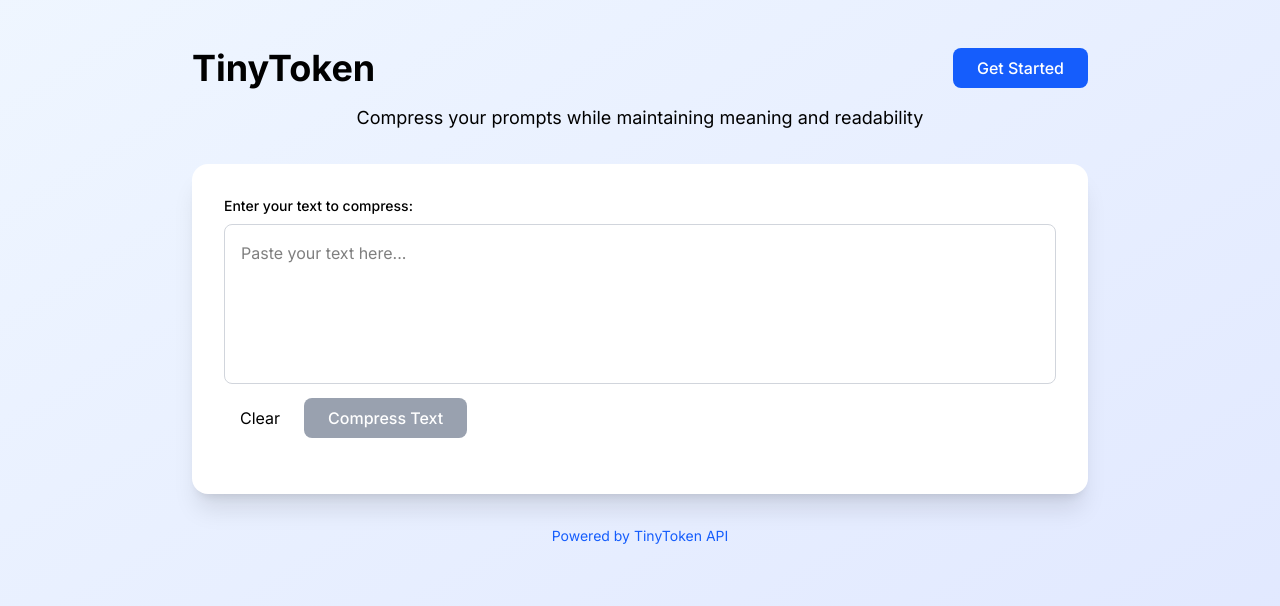
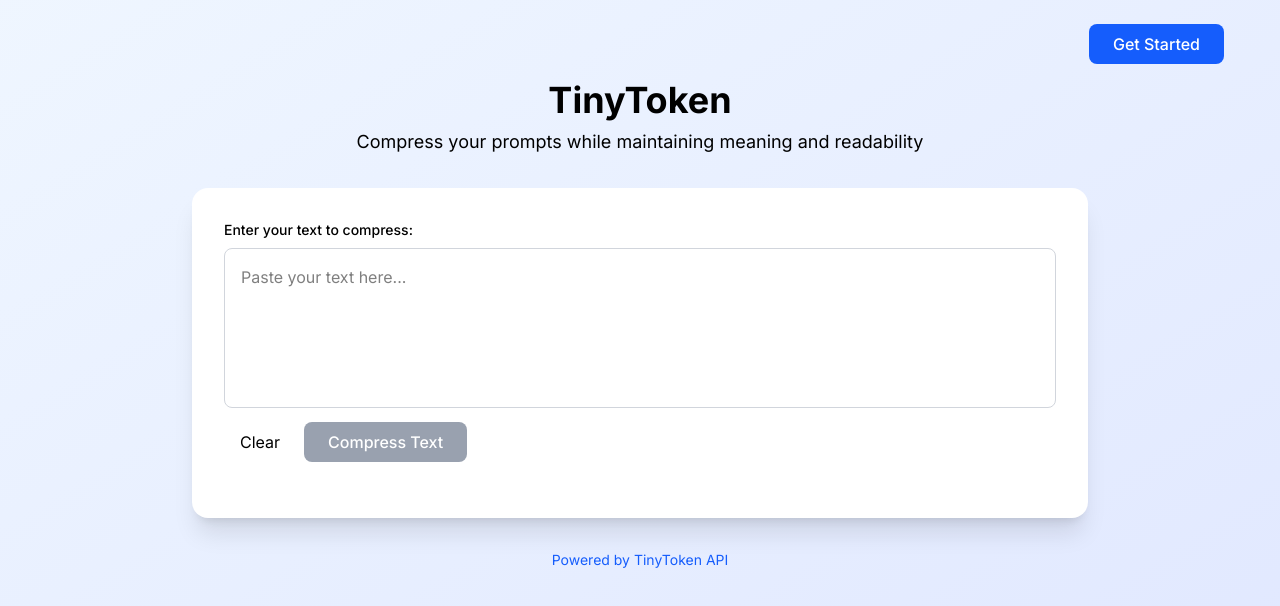
Before and after one commit to elliot-evno/tinytoken.org, a Next.js app: page / in a window 1280 px wide. Shown: the top 606 px of the page. Built offline with nearby package versions, Linux system fonts and the light colour scheme; no server answers.

Commit message:
improved start page

```diff
--- a/src/app/page.tsx
+++ b/src/app/page.tsx
@@ -79,13 +79,9 @@
 
   return (
     <div className="min-h-screen bg-gradient-to-br from-blue-50 to-indigo-100 p-4">
-      <div className="max-w-4xl mx-auto">
-        {/* Header */}
-        <div className="text-center mb-8 pt-8">
-          <div className="flex justify-between items-center mb-4">
-            <h1 className="text-4xl font-bold text-black">
-              TinyToken
-            </h1>
+      <div className="max-w-4xl mx-auto relative">
+        {/* Top Navigation */}
+        <div className="absolute top-0 -right-34 pt-2">
           <button
             onClick={() => router.push(user ? '/dashboard' : '/landing')}
             className="px-6 py-2 bg-blue-600 text-white rounded-lg hover:bg-blue-700 transition-all duration-200 font-medium"
@@ -93,6 +89,12 @@
             {user ? 'Go to Dashboard' : 'Get Started'}
           </button>
         </div>
+
+        {/* Header Content */}
+        <div className="text-center pt-16 mb-8">
+          <h1 className="text-4xl font-bold text-black mb-2">
+            TinyToken
+          </h1>
           <p className="text-black text-lg">
             Compress your prompts while maintaining meaning and readability
           </p>
```
Lines whose indentation alone changed are shown as unchanged.
